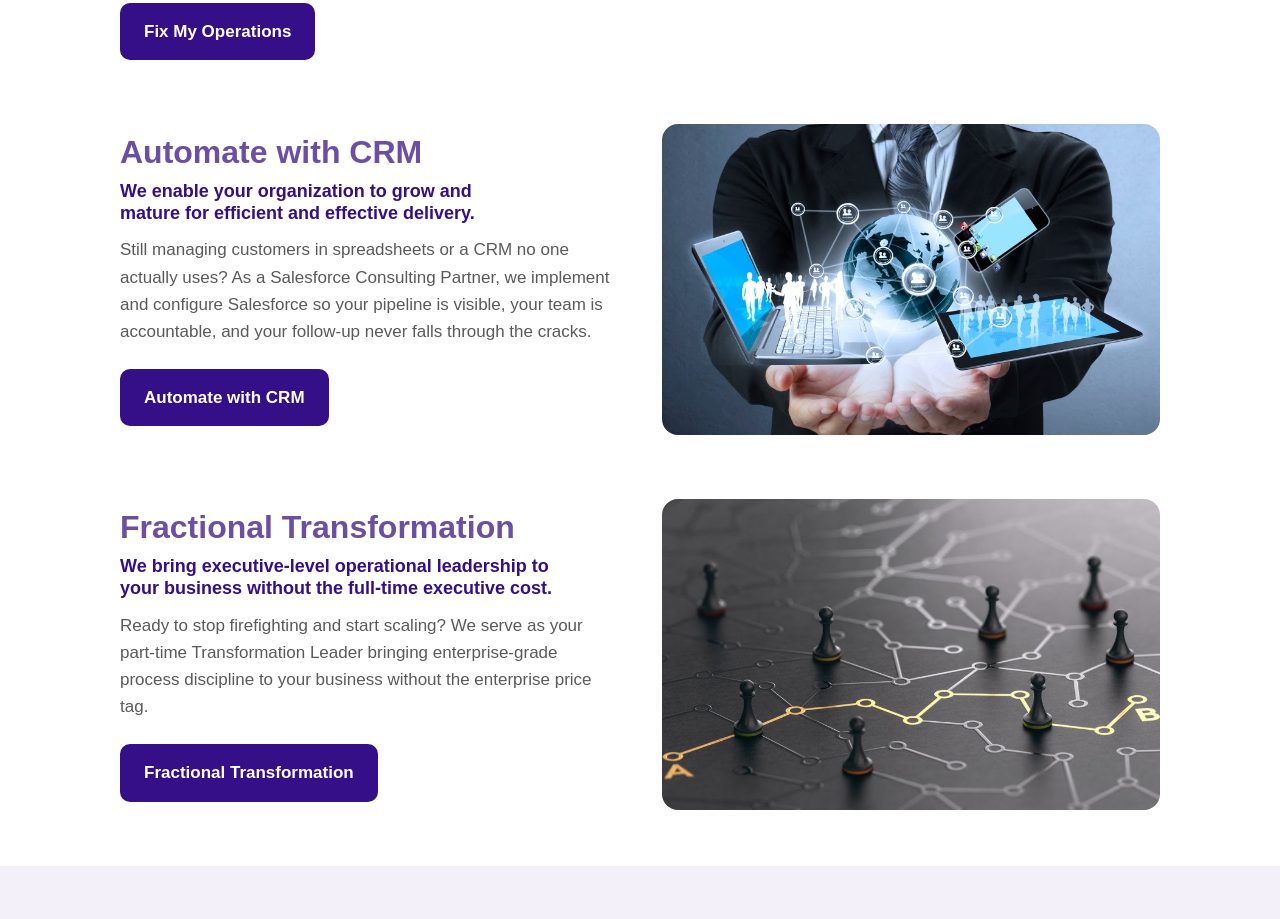
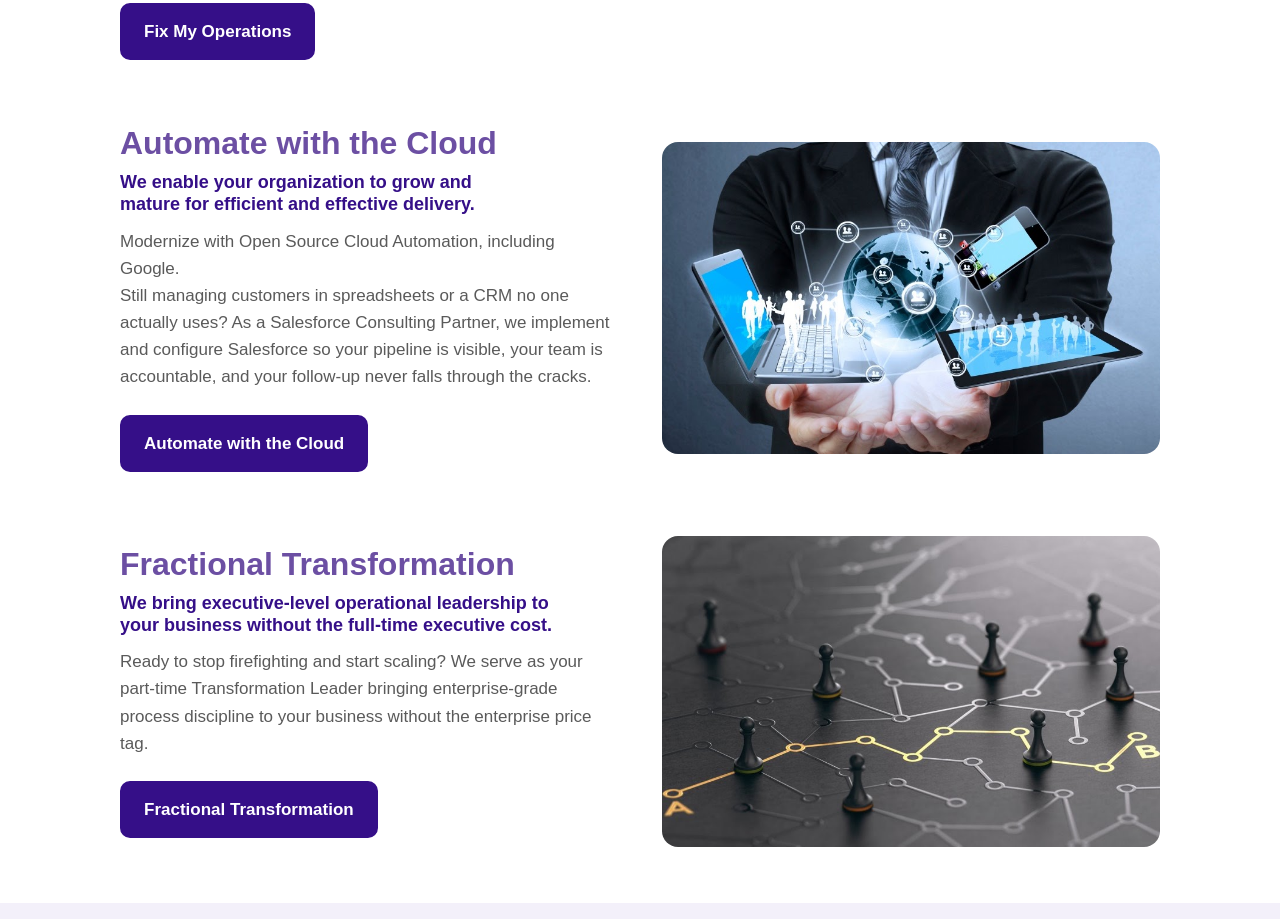
Before and after one commit to mkatanani/cmllc-www, a plain HTML site: page home/index.html in a window 1280 px wide. Shown: the part 2018-2937 px from the top of the page. Drawn offline with Linux system fonts and the light colour scheme.

Commit message:
Home: Automate with the Cloud

```diff
--- a/home/index.html
+++ b/home/index.html
@@ -87,10 +87,11 @@
 
   <div class="split flip">
     <div>
-      <h2>Automate with CRM</h2>
+      <h2>Automate with the Cloud</h2>
       <h3>We enable your organization to grow and mature for efficient and effective delivery.</h3>
+      <p>Modernize with Open Source Cloud Automation, including Google.</p>
       <p>Still managing customers in spreadsheets or a CRM no one actually uses? As a Salesforce Consulting Partner, we implement and configure Salesforce so your pipeline is visible, your team is accountable, and your follow-up never falls through the cracks.</p>
-      <div class="actions"><a class="btn" href="/business-process-modernization/">Automate with CRM</a></div>
+      <div class="actions"><a class="btn" href="/business-process-modernization/">Automate with the Cloud</a></div>
     </div>
     <div class="pic"><img src="/assets/img/connected-business.jpg" alt="" loading="lazy"></div>
   </div>
```
Also changed, not shown: index.html (+3 -2 lines), 1 other file.
